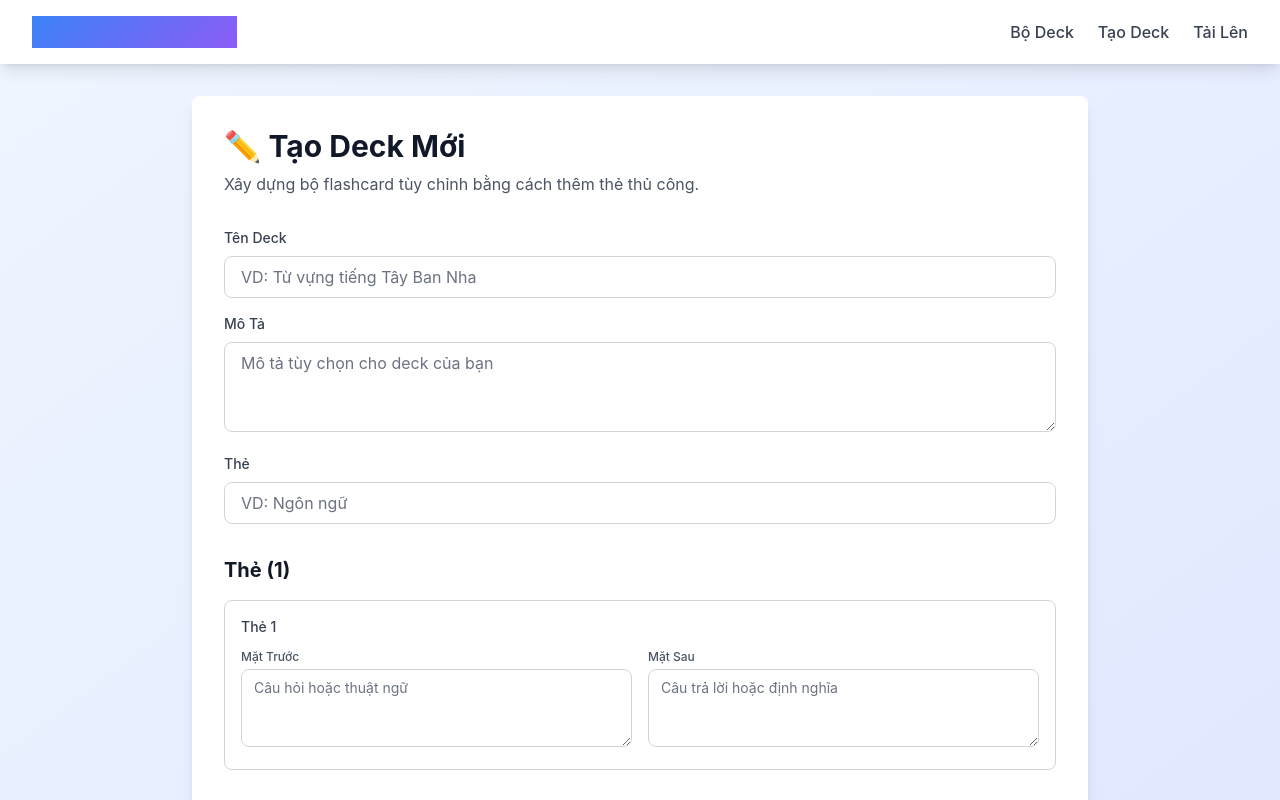
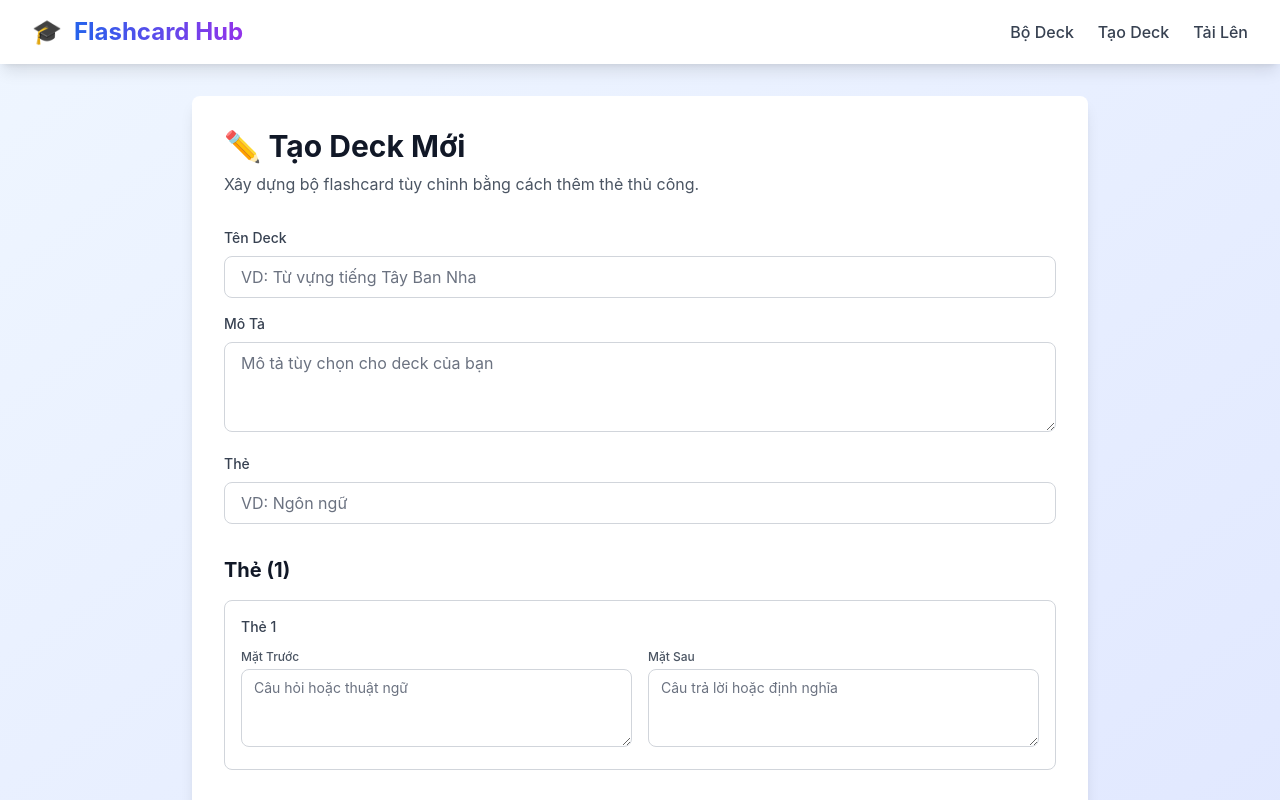
Before and after one commit to NguyenThanhDuy42124/flashcard-hub, a React (Create React App) app in the folder frontend/: page /create in a window 1280 px wide. Shown: the top 800 px of the page. Built offline with nearby package versions, Linux system fonts and the light colour scheme; no server answers; the HTML template or start-up script is replaced by a standard one.

Commit message:
fix: replace custom gradient primary with tailwind utility classes for text outline

```diff
--- a/frontend/src/App.js
+++ b/frontend/src/App.js
@@ -31,8 +31,9 @@
           <div className="max-w-7xl mx-auto px-4 sm:px-6 lg:px-8">
             <div className="flex flex-wrap justify-between items-center py-4 gap-4">
               <Link to="/" className="flex items-center gap-3 hover:opacity-80 transition-opacity">
-                <span className="text-xl sm:text-2xl font-bold bg-gradient-primary bg-clip-text text-transparent">
-                  🎓 Flashcard Hub
+                <span className="text-xl sm:text-2xl">🎓</span>
+                <span className="text-xl sm:text-2xl font-bold bg-gradient-to-r from-blue-600 to-purple-600 bg-clip-text text-transparent">
+                  Flashcard Hub
                 </span>
               </Link>
               <div className="flex flex-wrap gap-4 sm:gap-6 items-center">
```
Also changed, not shown: 7 other files (tests, documents, lock files or other folders).
